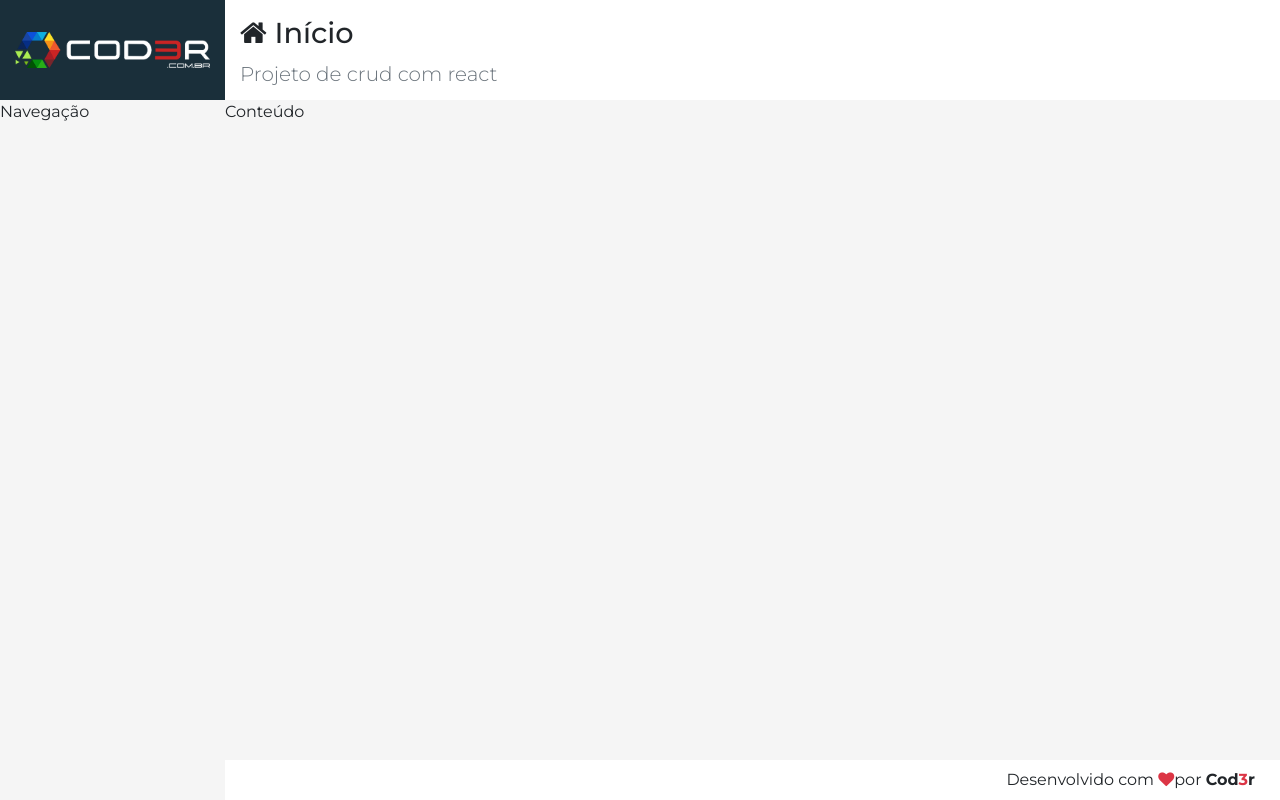
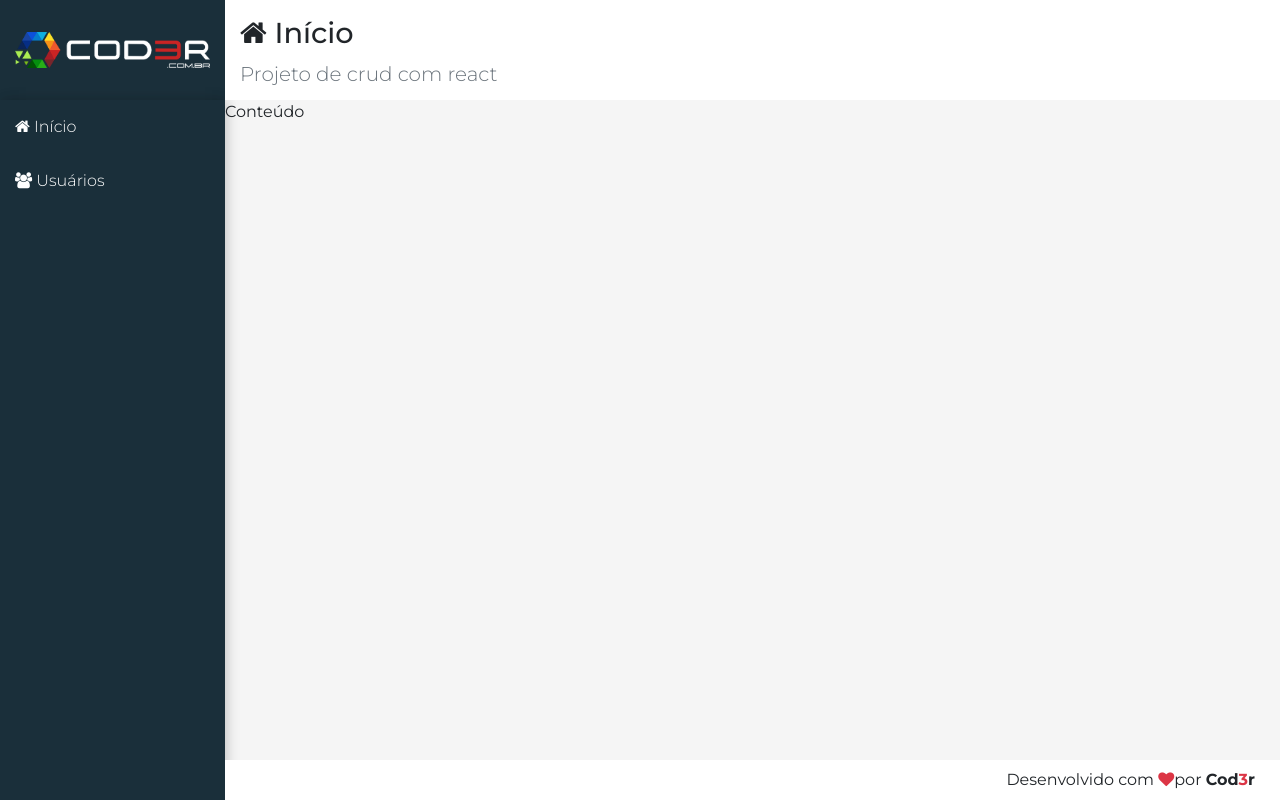
Before and after one commit to lucascs20182/crud-react-json-server, a React (Create React App) app in the folder frontend/: page / in a window 1280 px wide. Built offline with nearby package versions, Linux system fonts and the light colour scheme.

Commit message:
implementado layout da Nav

```diff
--- a/frontend/src/components/template/Nav.css
+++ b/frontend/src/components/template/Nav.css
@@ -0,0 +1,18 @@
+aside.menu-area {
+    background-color: var(--bg-dark);
+    box-shadow:
+        2px 0 10px 0 rgba(0, 0, 0, .12),
+        2px 0 15px 0 rgba(0, 0, 0, .09);
+}
+
+.menu a {
+    display: block;
+    text-decoration: none;
+    color: #fff;
+    font-weight: 300;
+    padding: 15px;
+}
+
+.menu a:hover {
+    background: linear-gradient(135deg, #07a7e3 0%, #32dac3 100%);
+}
--- a/frontend/src/components/template/Nav.jsx
+++ b/frontend/src/components/template/Nav.jsx
@@ -3,7 +3,15 @@
 
 const nav = props =>
     <aside className="menu-area">
-        Navegação
+        <nav className="menu">
+            {/* espaço para refatorar com componente nav item */}
+            <a href="#/">
+                <i className="fa fa-home"></i> Início
+            </a>
+            <a href="#/users">
+                <i className="fa fa-users"></i> Usuários
+            </a>
+        </nav>
     </aside>
 
 export default nav
```
Also changed, not shown: 1 other file (tests, documents, lock files or other folders).
